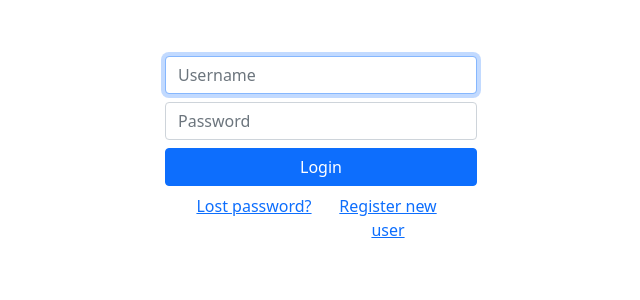
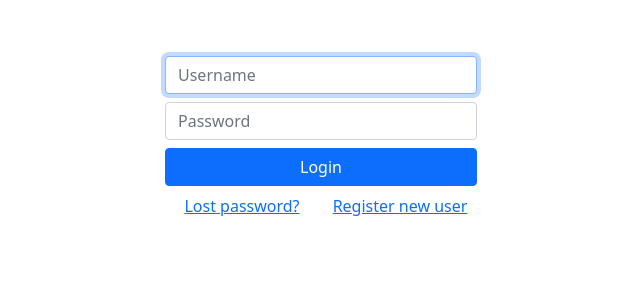
Before and after one commit to jeroenvanriel/hockey-tracker, a Django app: page /accounts/login/ in a window 1280 px wide. Shown: the part 54-354 px from the top of the page, without its empty margins (319-959 px from the left). Run offline with Django 3.2, Linux system fonts and the light colour scheme.

Commit message:
fix login links styling

```diff
--- a/templates/registration/login.html
+++ b/templates/registration/login.html
@@ -43,10 +43,9 @@
       <input type="hidden" name="next" value="{{ next }}" />
     </div>
   </div>
-</form>
 
-<div class="row justify-content-center">
-  <div class="col-sm-6">
+  <div class="row mb-2 justify-content-center">
+    <div class="col-sm-7">
       <div class="row gx-1 justify-content-center">
         <div class="col-6 text-center">
           <a href="{% url 'password_reset' %}">Lost password?</a>
@@ -58,4 +57,7 @@
     </div>
   </div>
 
+</form>
+
+
 {% endblock %}
```
Lines whose indentation alone changed are shown as unchanged.
